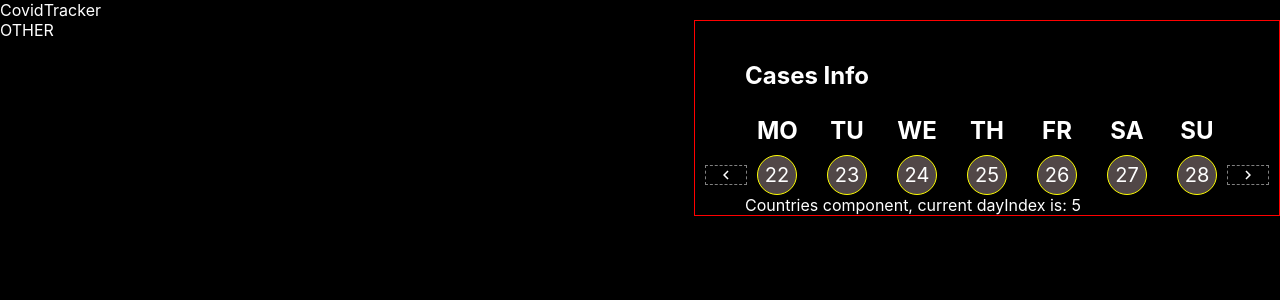
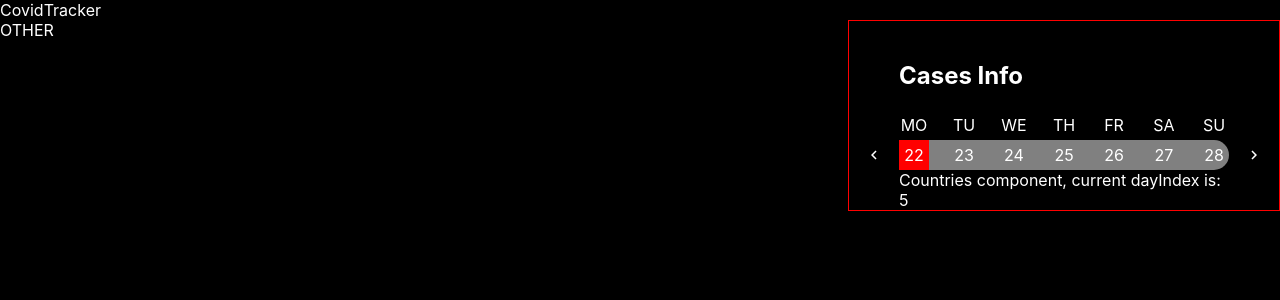
Before and after one commit to Circus-of-freaks/CovidTracker, a React (Create React App) app: page / in a window 1280 px wide. Shown: the top 300 px of the page. Built offline with nearby package versions, Linux system fonts and the light colour scheme.

Commit message:
final func

```diff
--- a/src/App/Sidebar/DateCarousel/DateCarousel.css
+++ b/src/App/Sidebar/DateCarousel/DateCarousel.css
@@ -1,59 +1,54 @@
 .sidebar-date {
-    margin: 0 -50px;
     display: grid;
-    grid-template-columns: repeat(3, 1fr);
-    align-items: end;
+    grid-template-rows: repeat(2, 1fr);
 }
 
 .date-carousel {
     display: grid;
-    gap: 30px;
-    grid-template-columns: repeat(7, 1fr);
+    grid-template-rows: repeat(2, 1fr);
 }
 
-.date-item {
+.carousel-days {
     display: grid;
+    grid-template-columns: repeat(7, 1fr);
+    gap: 20px;
+}
+
+.days-dayName, .numbers-dayNumber{
+    display: flex;
+    width: 30px;
+    height: 30px;
+    justify-content: center;
     text-align: center;
     align-items: center;
-    gap: 5px;
-    grid-template-rows: 1fr 1fr;
-    width: 40px;
 }
 
-.item-name {
-    font-size: 24px;
-    font-weight: bold;
+.date-week {
+    display: grid;
+    grid-template-columns: repeat(3,1fr);
+    margin: 0 -50px;
 }
 
-
-.item-number {
-    display: flex;
-    width: 40px;
-    height: 40px;
-    justify-content: center;
-    align-items: center;
-    font-size: 20px;
-    border: 1px solid yellow;
+.week-numbers {
+    display: grid;
+    gap: 20px;
+    grid-template-columns: repeat(7, 1fr);
+    background-color: gray;
     border-radius: 70px;
-    background-color: #514747;
 }
 
-.date-prev, .date-next {
-    width: 20px;
-    height: 20px;
-    display: flex;
+.week-next, .week-prev, .numbers-dayNumber {
     cursor: pointer;
-    justify-content: center;
-    align-items: end;
-    padding: 0 20px;
-    margin: 0 10px 10px 10px;
-    border: 1px dashed gray;
 }
 
-.date-next {
+.week-next {
     background: url(arrow_right.svg) no-repeat center;
 }
 
-.date-prev {
+.week-prev{
     background: url(arrow-left.svg) no-repeat center;
 }
+
+.active {
+    background-color: red;
+}
--- a/src/App/Sidebar/DateCarousel/DateCarousel.tsx
+++ b/src/App/Sidebar/DateCarousel/DateCarousel.tsx
@@ -1,80 +1,74 @@
 import React, {useState} from 'react'
 import './DateCarousel.css'
 import {days} from "../../../utils/dateDays";
-import arrowLeft from './arrow-left.svg'
-import arrowRight from './arrow_right.svg'
 
 export interface DateCarouselProps {
     dayDate: Date,
     updateDayDate: React.Dispatch<React.SetStateAction<Date>>,
-    dayNumber: number,
-    updateDayNumber: React.Dispatch<React.SetStateAction<number>>
+    pickerDay: number,
+    setPickerDay: React.Dispatch<React.SetStateAction<number>>,
+    dayNumber: number
 }
 
-const DateCarousel = ({dayDate, updateDayDate, dayNumber, updateDayNumber}: DateCarouselProps) => {
+const DateCarousel = ({dayDate, updateDayDate, pickerDay, setPickerDay, dayNumber}: DateCarouselProps) => {
     const [carousel, setCarousel] = useState<number[]>([]);
+    const [selectedNumber, setSelectedNumber] = useState<number>(0);
 
     React.useEffect(() => {
         const setCarouselDays = () => {
             let tempArr: number[] = [];
-            let dayIndex = dayNumber - 1;
-            let tempDate = new Date(dayDate)
-
-            for (let i = 0; i < 7; i++) {
-                tempArr[i] = 0;
-            }
-
-            tempArr[dayIndex] = tempDate.getDate()
+            let dayIndex: number = dayNumber - 1;
+            let tempDate: Date = new Date(dayDate);
 
             for (let i = dayIndex; i >= 0; i--) {
-                tempArr[i] = tempDate.getDate()
-                tempDate.setDate(tempDate.getDate() - 1)
+                tempArr[i] = tempDate.getDate();
+                tempDate.setDate(tempDate.getDate() - 1);
             }
 
             tempDate.setDate(dayDate.getDate())
 
             for (let i = dayIndex; i < 7; i++) {
-                tempArr[i] = tempDate.getDate()
-                tempDate.setDate(tempDate.getDate() + 1)
+                tempArr[i] = tempDate.getDate();
+                tempDate.setDate(tempDate.getDate() + 1);
             }
 
-            setCarousel(tempArr)
+            setCarousel(tempArr);
         }
 
         setCarouselDays()
-    }, [dayDate])
+    }, [dayDate, pickerDay])
 
     return <div className={'sidebar-date'}>
+        <div className="carousel-days">
+            {days.map((dayItem, index) =>
+                <span
+                    key={`dayItem_${index}`}
+                    className={'days-dayName'}>
+                    {dayItem}
+                </span>)}
+        </div>
+        <div className="date-week">
             <span
                 onClick={() => updateDayDate(prevState =>
                     new Date(prevState.setDate(prevState.getDate() - 7)))}
-                className="date-prev"
-            />
-        <div className="date-carousel">
-            {
-                days.map((day, index) =>
-                    <div
-                        key={`${day + String(index)}`}
-                        className={'date-item'}>
-                        <span className={`item-name`}>
-                         {day}
-                         </span>
+                className={'week-prev'}/>
+            <div className="week-numbers">
+                {carousel.map((carouselItem, index) =>
                     <span
+                        key={`numberItem_${index}`}
                         onClick={() => {
-                                updateDayNumber(index)
+                            setPickerDay(index)
+                            setSelectedNumber(index)
                         }}
-                            className={`item-number`}>
-                        {carousel[index]}
-                    </span>
-                    </div>
-                )
-            }
+                        className={`numbers-dayNumber ${index === selectedNumber ? 'active' : ''}`}>
+                        {carouselItem}
+                    </span>)}
             </div>
             <span
                 onClick={() => updateDayDate(prevState =>
                     new Date(prevState.setDate(prevState.getDate() + 7)))}
-            className="date-next"
-        />
+                className={'week-next'}/>
+        </div>
     </div>
 }
 
--- a/src/App/Sidebar/Sidebar.tsx
+++ b/src/App/Sidebar/Sidebar.tsx
@@ -5,23 +5,21 @@ import ContryStat from "./CountryStat/CountryStat";
 
 const SideBar: React.FC = () => {
     const date = new Date();
-    const [dayDate, setDayDate] = useState(date)
-    const [dayNumber, setDayNumber] = useState(date.getDay())
-
-    React.useEffect(() => {
-        console.log(`CHANGED: ${dayNumber}`)
-    }, [dayNumber])
+    const [dayDate, setDayDate] = useState<Date>(date);
+    const [dayNumber, setDayNumber] = useState<number>(date.getDay());
+    const [pickerDay, setPickerDay] = useState<number>(date.getDay());
 
     return <div className={'sidebar'}>
         <h2 className={'sidebar-header'}>Cases Info</h2>
         <DateCarousel
             dayDate={dayDate}
             updateDayDate={setDayDate}
+            pickerDay={pickerDay}
+            setPickerDay={setPickerDay}
             dayNumber={dayNumber}
-            updateDayNumber={setDayNumber}
         />
         <ContryStat
-            dayNumber={dayNumber}
+            dayNumber={pickerDay}
         />
     </div>
 }
```
Also changed, not shown: 1 other file (tests, documents, lock files or other folders). Lines whose indentation alone changed are shown as unchanged.
